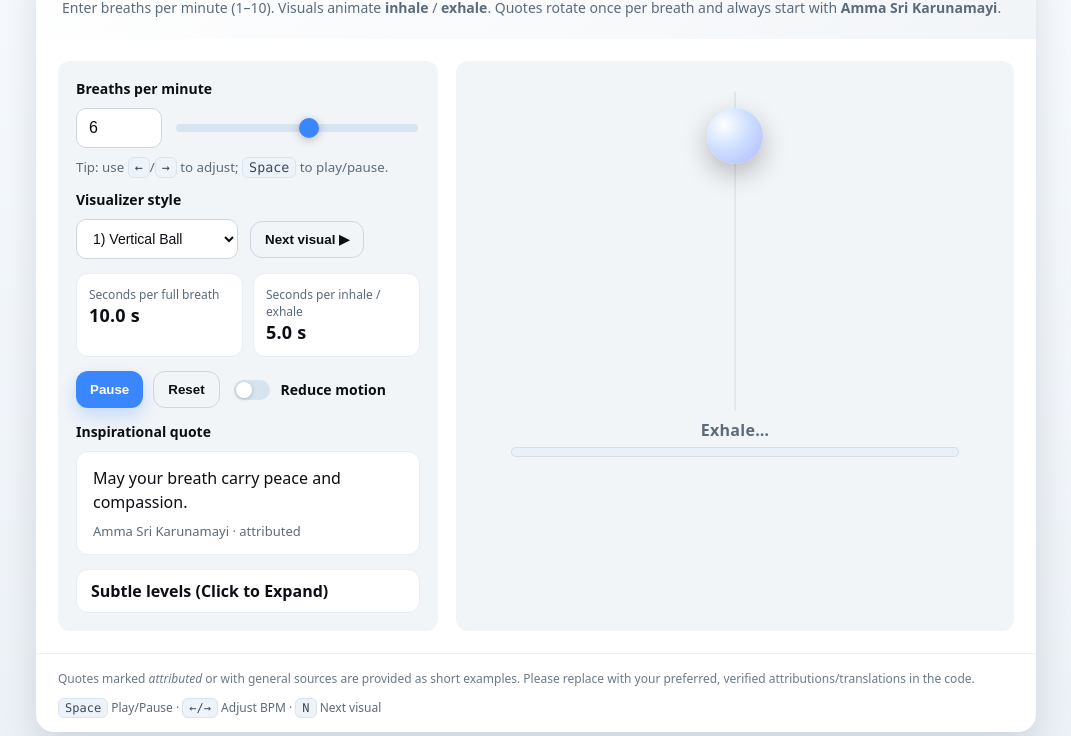
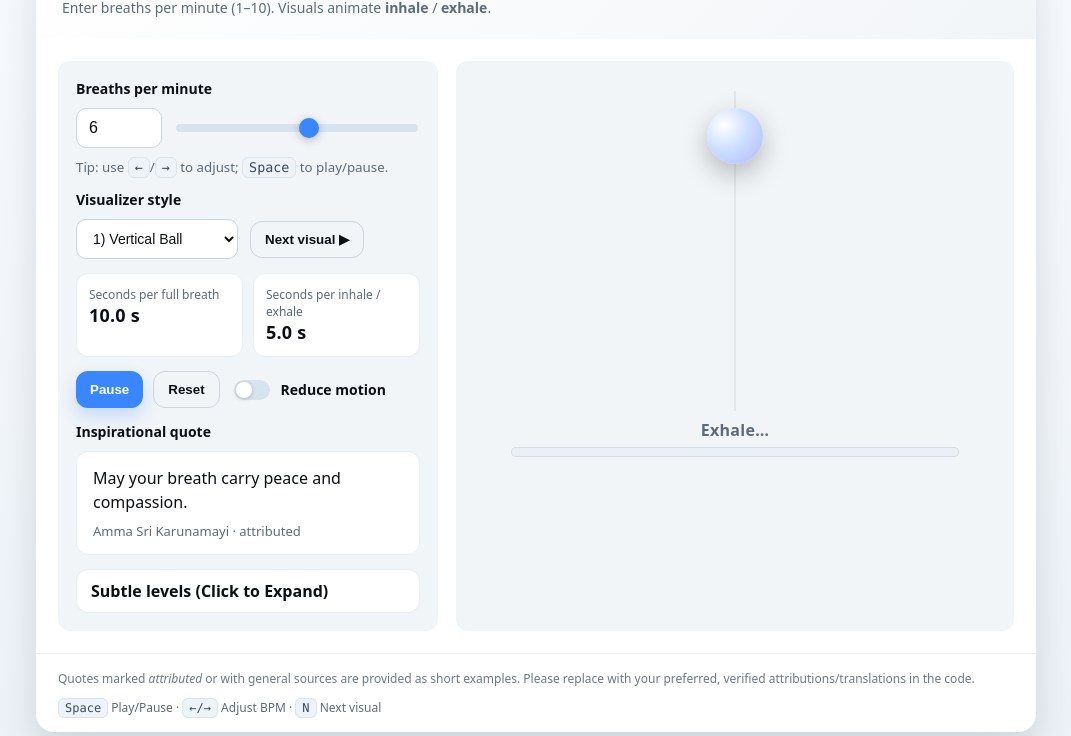
Before and after one commit to TimothyHall-Himtall/pranayama, a plain HTML site: page index.html in a window 1280 px wide. Shown: the part 64-800 px from the top of the page, without its empty margins (104-1175 px from the left). Drawn offline with Linux system fonts and the light colour scheme.

Commit message:
Update index.html

```diff
--- a/index.html
+++ b/index.html
@@ -149,7 +149,7 @@
   <div class="app" role="application" aria-label="Breathwork Visualizer">
     <header>
       <h1>Breathwork Visualizer</h1>
-      <p>Enter breaths per minute (1–10). Visuals animate <strong>inhale</strong> / <strong>exhale</strong>. Quotes rotate once per breath and always start with <strong>Amma Sri Karunamayi</strong>.</p>
+      <p>Enter breaths per minute (1–10). Visuals animate <strong>inhale</strong> / <strong>exhale</strong>.</p>
     </header>
 
     <div class="grid" id="grid">
```
